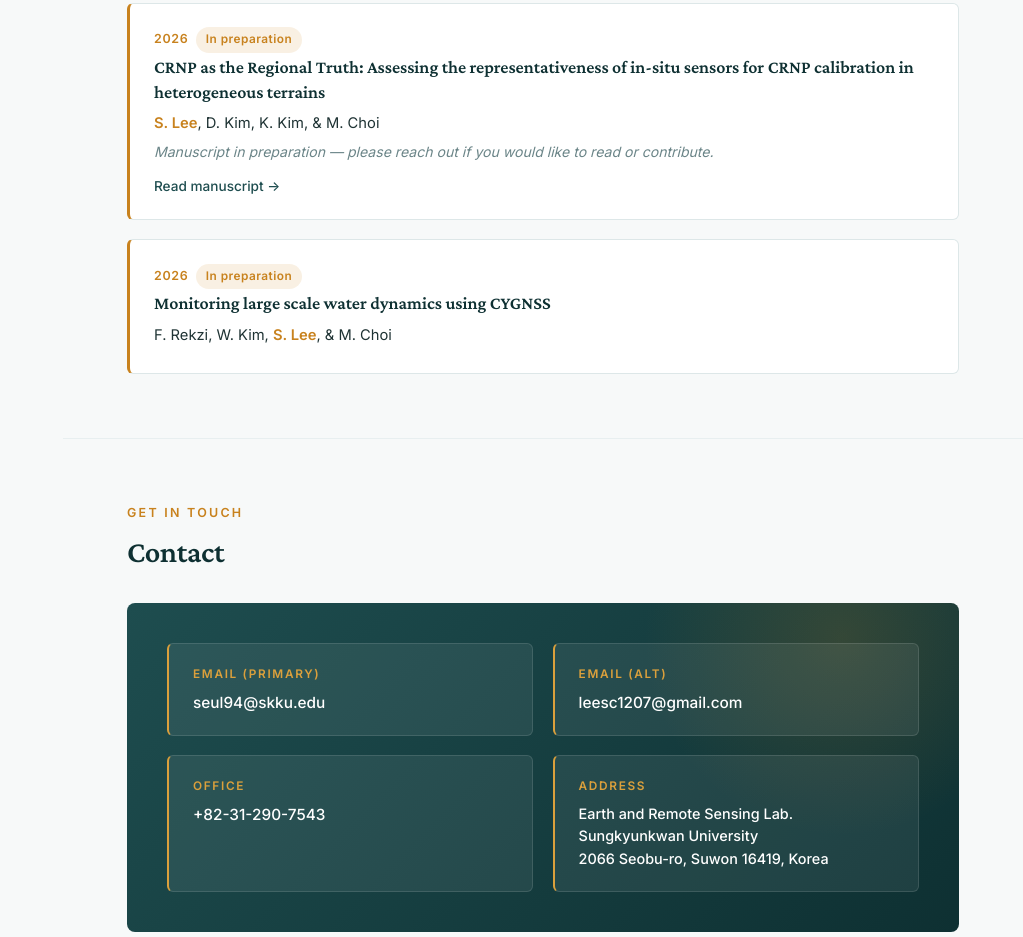
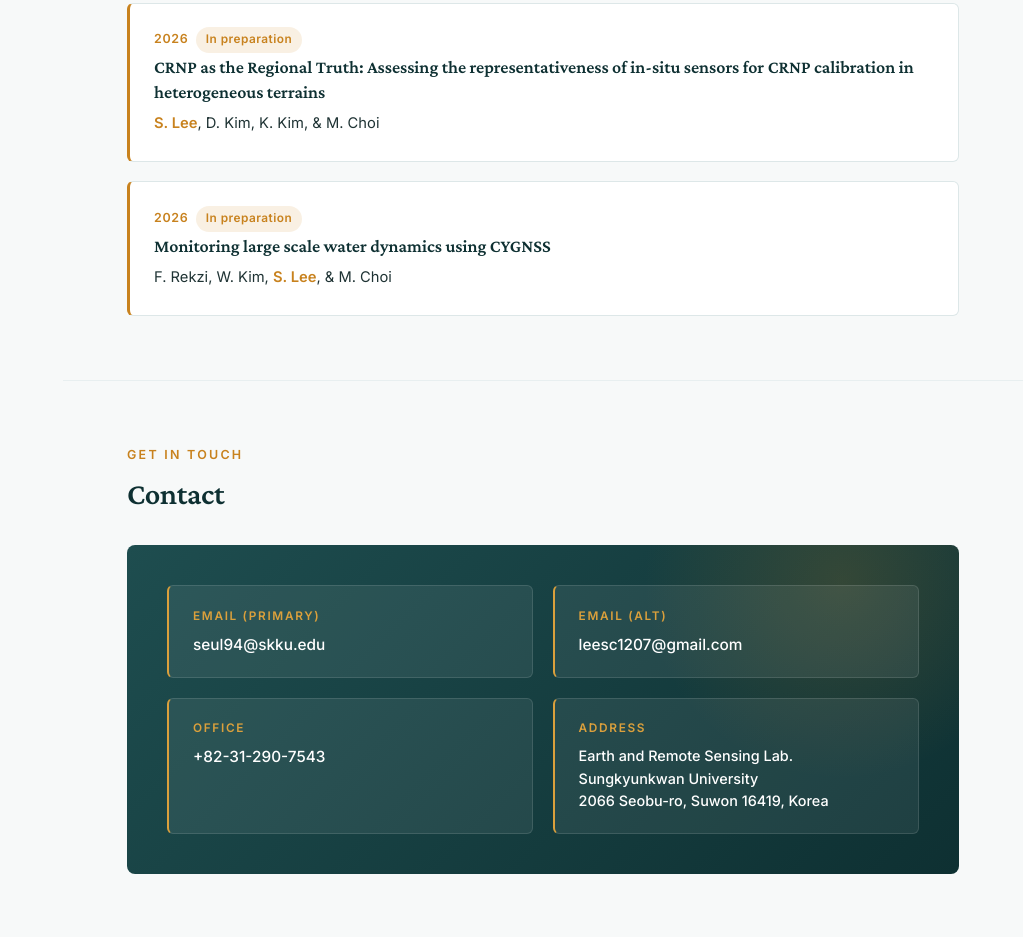
Before and after one commit to SCLEE0017/SCLEE0017.github.io, a plain HTML site: page index.html in a window 1280 px wide. Shown: the part 4185-5122 px from the top of the page, without its empty margins (257-1280 px from the left). Drawn offline with nearby package versions, Linux system fonts and the light colour scheme.

Commit message:
Update index.html

```diff
--- a/index.html
+++ b/index.html
@@ -659,8 +659,6 @@
           <span class="pub-year">2026</span><span class="pub-status">In preparation</span>
           <div class="pub-title">CRNP as the Regional Truth: Assessing the representativeness of in-situ sensors for CRNP calibration in heterogeneous terrains</div>
           <div class="pub-authors"><em>S. Lee</em>, D. Kim, K. Kim, &amp; M. Choi</div>
-          <div class="pub-venue">Manuscript in preparation — please reach out if you would like to read or contribute.</div>
-          <a href="https://o365skku-my.sharepoint.com/:f:/g/personal/seui1207_o365_skku_edu/IgBp6C2yFsCYSr90UC1z5cLEAR64gwhgYQLiuw_Nf3_IoPI?e=g7vNY9" target="_blank" rel="noopener" class="pub-link">Read manuscript →</a>
         </li>
 
         <li class="pub-item">
```
